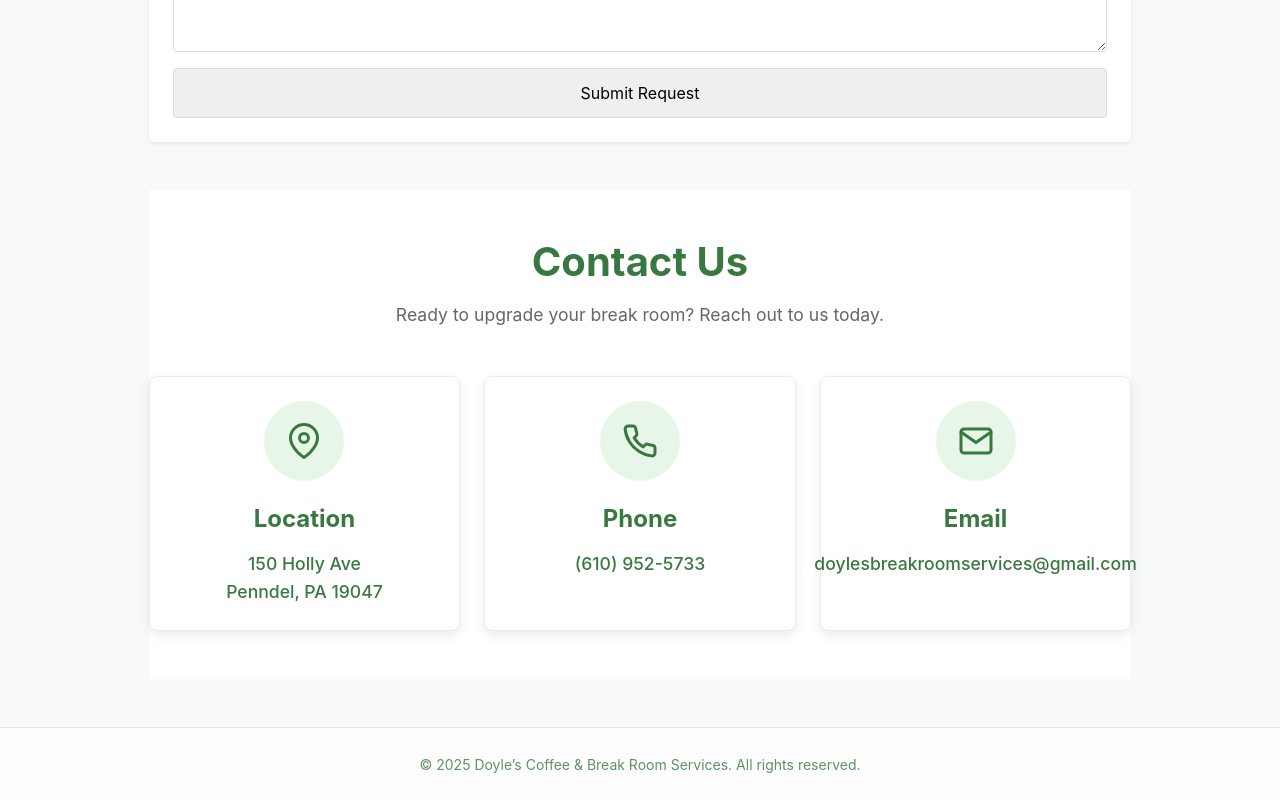
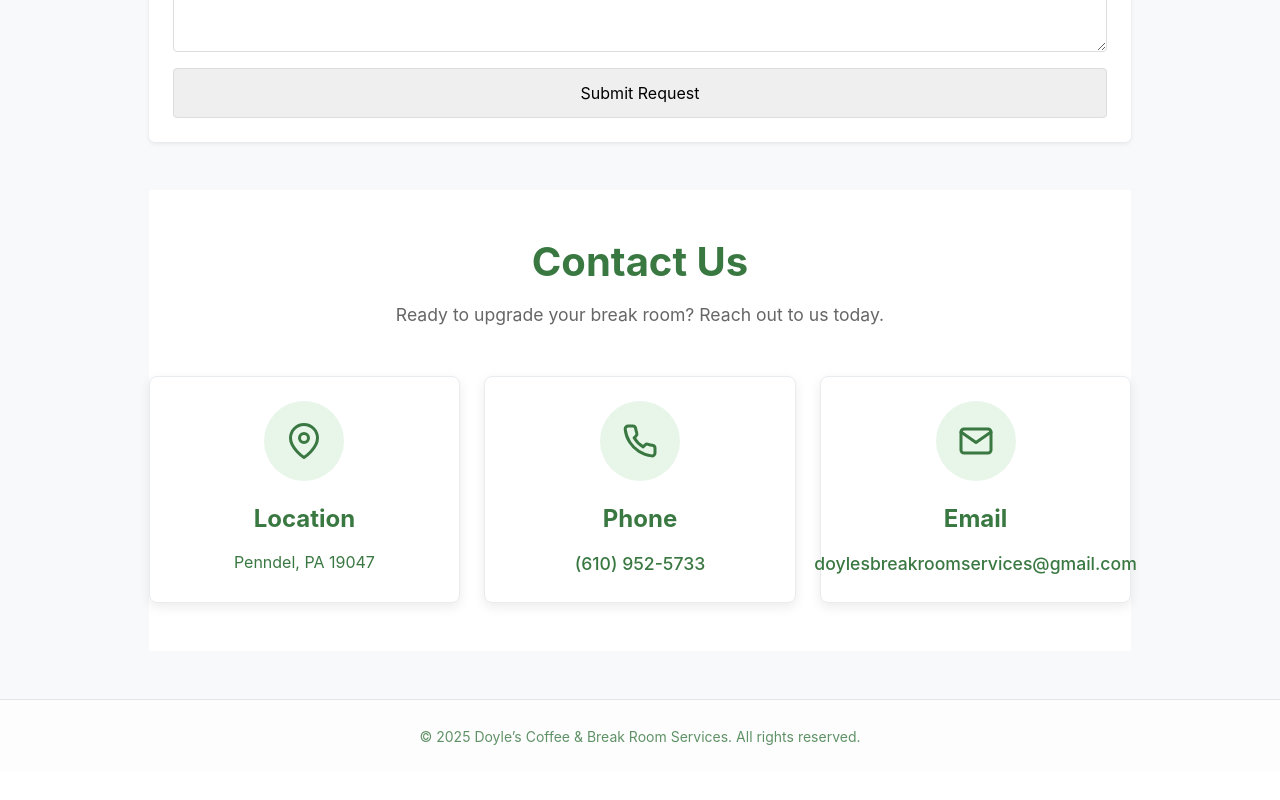
Before and after one commit to adriantheodor/doyles-coffee-front, a React (Create React App) app: page / in a window 1280 px wide. Shown: the part 1676-2476 px from the top of the page. After the commit the page ends 2448 px from the top, so only its background shows below. Built offline with nearby package versions, Linux system fonts and the light colour scheme; no server answers.

Commit message:
fixed address

```diff
--- a/src/pages/HomePage.js
+++ b/src/pages/HomePage.js
@@ -135,15 +135,7 @@ const HomePage = ({ onLogin }) => {
                       </svg>
                     </div>
                     <h3>Location</h3>
-                    <a
-                      href="https://www.google.com/maps/search/?api=1&query=150+Holly+Ave+Penndel+PA+19047"
-                      target="_blank"
-                      rel="noopener noreferrer"
-                    >
-                      150 Holly Ave
-                      <br />
-                      Penndel, PA 19047
-                    </a>
+                    Penndel, PA 19047
                   </div>
 
                   {/* Phone Block */}
--- a/src/pages/QuotePage.js
+++ b/src/pages/QuotePage.js
@@ -1,4 +1,4 @@
-// client/src/pages/QuoteRequestPage.jsx
+
 import { useState } from "react";
 
 export default function QuotePage() {
```
